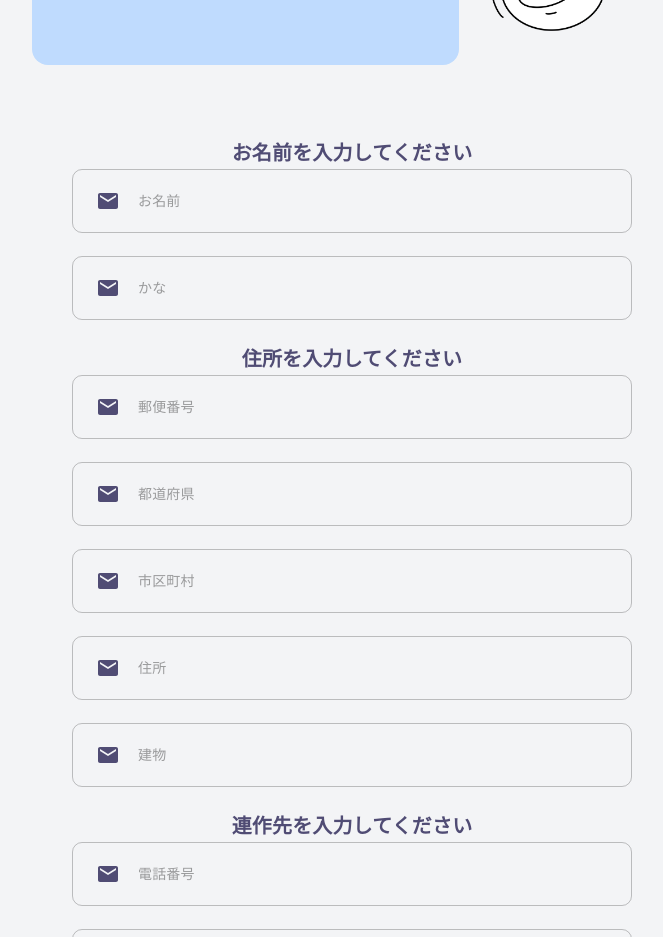
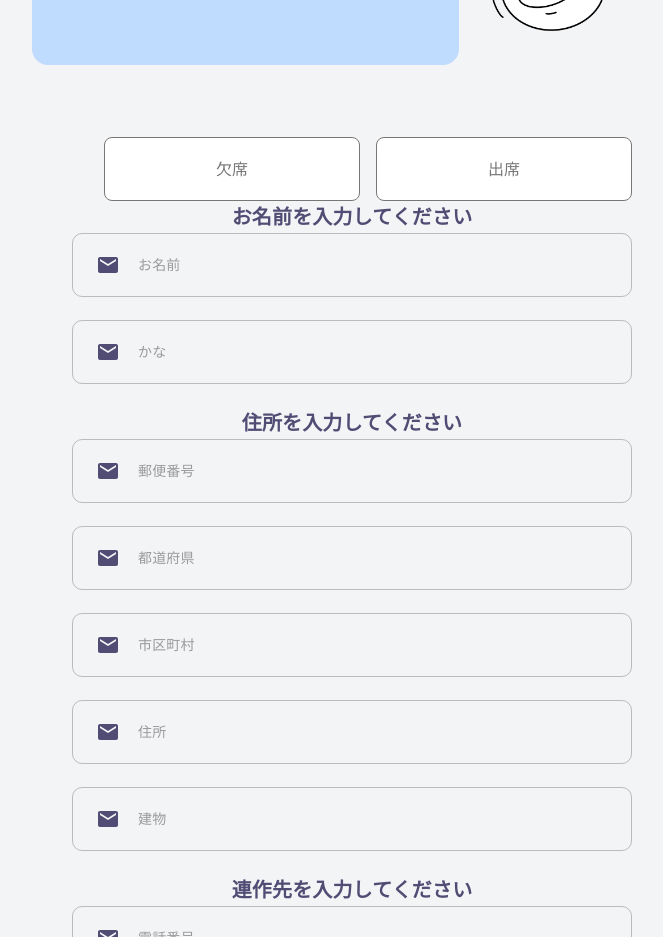
Before and after one commit to Hiroki-kt/kata-wedding, a Next.js app: page / in a window 1280 px wide. Shown: the part 4500-5437 px from the top of the page, without its empty margins (288-951 px from the left). Built offline with nearby package versions, Linux system fonts and the light colour scheme.

Commit message:
add checkbox for attend

```diff
--- /dev/null
+++ b/components/FormToggleButton.tsx
@@ -0,0 +1,57 @@
+type Props = {
+  state: boolean
+  onChange: (value: boolean) => void
+  error?: boolean
+  helperText?: string
+}
+
+const FormToggleButton = (props: Props) => {
+  const { state, onChange, error, helperText } = props
+  const onClickTrue = () => {
+    onChange(true)
+  }
+  const onClickFalse = () => {
+    onChange(false)
+  }
+
+  console.log(error, state)
+  return (
+    <>
+      <div className="w-full grow items-center justify-between">
+        <div className="inline-flex w-full max-w-xl flex-row justify-end gap-4">
+          <button
+            type="button"
+            className={
+              'inline-flex h-16 w-64 items-center justify-center rounded-lg border ' +
+              (!state && state !== undefined
+                ? 'bg-[#2D34CC] border-[#2D34CC] text-white'
+                : 'bg-white text-[#777777] border-[#777777]')
+            }
+            onClick={onClickFalse}
+          >
+            {/* <AiOutlineCheck className={state ? 'inline-block' : 'hidden'} /> */}
+            欠席
+          </button>
+          <button
+            type="button"
+            className={
+              'inline-flex h-16 w-64 items-center justify-center rounded-lg border ' +
+              (state
+                ? 'bg-[#2D34CC] border-[#2D34CC] text-white'
+                : 'bg-white text-[#777777] border-[#777777]')
+            }
+            onClick={onClickTrue}
+          >
+            {/* <AiOutlineCheck className={!state ? 'inline-block' : 'hidden'} /> */}
+            出席
+          </button>
+        </div>
+        {error && (
+          <div className="text-red-500 text-sm text-center">{helperText}</div>
+        )}
+      </div>
+    </>
+  )
+}
+
+export default FormToggleButton
--- a/components/InvitationForm.tsx
+++ b/components/InvitationForm.tsx
@@ -15,12 +15,14 @@ import CheckBoxIcon from '@mui/icons-material/CheckBox'
 import { useForm, Controller } from 'react-hook-form'
 import { FC, useEffect } from 'react'
 import DefaultFormInput from './DefaultFormInput'
+import FormToggleButton from '@/FormToggleButton'
 
 type Props = {
   setStep: React.Dispatch<React.SetStateAction<0 | 1 | 2>>
 }
 
 interface FormValues {
+  attend: boolean
   name: string
   kana: string
   zip_code: number | undefined
@@ -50,6 +52,7 @@ const InvitationForm: FC<Props> = ({ setStep }) => {
     control,
   } = useForm<FormValues>({
     defaultValues: {
+      attend: undefined,
       name: '',
       kana: '',
       zip_code: undefined,
@@ -91,6 +94,20 @@ const InvitationForm: FC<Props> = ({ setStep }) => {
       // width={{ xs: 'calc(100% - 32px)', sm: '450px' }}
       p={{ xs: 2, sm: 5 }}
     >
+      <Controller
+        name="attend"
+        control={control}
+        // rules={{ required: '出欠を選択してください。' }}
+        render={({ field }) => (
+          <FormToggleButton
+            state={field.value}
+            onChange={field.onChange}
+            // error={!!errors.attend}
+            // helperText={errors.attend && errors.attend.message}
+          />
+        )}
+      />
+
       <Typography variant="h6" sx={{ fontWeight: 700, color: '#504C74' }}>
         お名前を入力してください
       </Typography>
--- a/pages/api/route.ts
+++ b/pages/api/route.ts
@@ -1,6 +1,7 @@
 import { format, resolve } from 'path'
 import type { NextApiRequest, NextApiResponse } from 'next'
 class FormProps {
+  attend?: boolean
   name?: string
   kana?: string
   zip_code?: number
@@ -100,5 +101,9 @@ const format_properties = (props: FormProps) => {
       type: 'rich_text',
       rich_text: format_text(props.message),
     },
+    Attend: {
+      type: 'checkbox',
+      checkbox: props.attend,
+    },
   }
 }
```
